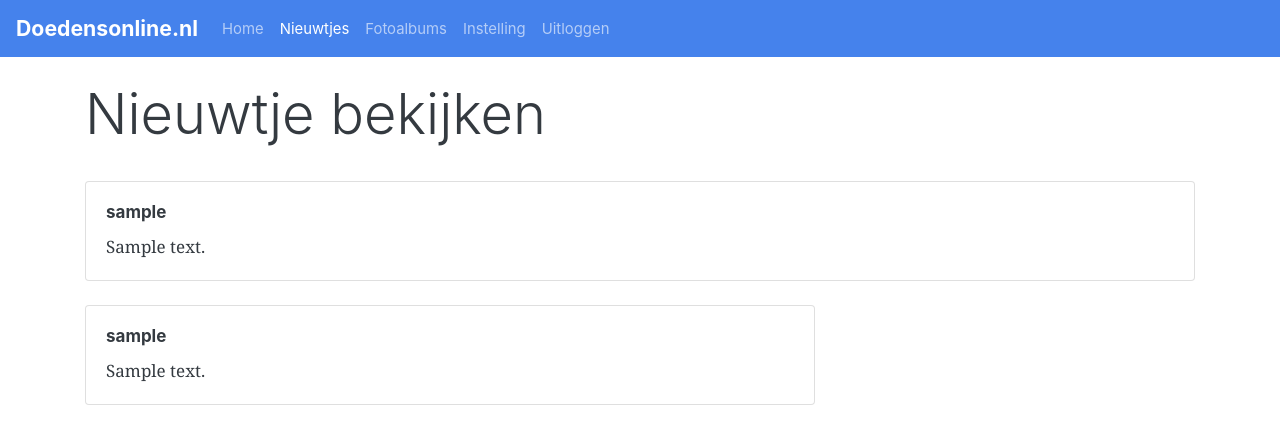
After one commit to zeebonk/doedensonline, a Django app: page /posts/1/ in a window 1280 px wide. The commit adds this page. Shown: the top 444 px of the page. Run offline with Django 3.2, Linux system fonts and the light colour scheme; tables that the repository leaves empty hold one stand-in row (values such as "Sample post"); some libraries are stand-ins or nearby versions.

Commit message:
Add and delete posts

```diff
--- /dev/null
+++ b/doedensonline/doedensonline/mixins.py
@@ -0,0 +1,16 @@
+from crispy_forms.helper import FormHelper
+
+
+class BaseMixin:
+    def get_context_data(self, **kwargs):
+        context = super().get_context_data(**kwargs)
+        context["page_title"] = self.page_title
+        return context
+
+    def get_form(self, form_class=None):
+        form = super().get_form(form_class)
+        if hasattr(self, "form_layout"):
+            form.helper = FormHelper()
+            form.helper.attrs = {"novalidate": "novalidate"}
+            form.helper.layout = self.form_layout
+        return form
--- a/doedensonline/doedensonline/settings.py
+++ b/doedensonline/doedensonline/settings.py
@@ -38,6 +38,7 @@ INSTALLED_APPS = [
     "django.contrib.sessions",
     "django.contrib.messages",
     "django.contrib.staticfiles",
+    "crispy_forms",
     "home",
     "posts",
     "albums",
@@ -117,3 +118,8 @@ USE_TZ = True
 # https://docs.djangoproject.com/en/3.0/howto/static-files/
 
 STATIC_URL = "/static/"
+
+
+# Crispy forms
+
+CRISPY_TEMPLATE_PACK = "bootstrap4"
--- a/doedensonline/home/templates/home/base.html
+++ b/doedensonline/home/templates/home/base.html
@@ -9,7 +9,7 @@
     <link rel="stylesheet" href="https://stackpath.bootstrapcdn.com/bootswatch/4.4.1/litera/bootstrap.min.css" crossorigin="anonymous">
 
 
-    <title>{% block head_title %}Unknown{% endblock %} - Doedensonline.nl</title>
+    <title>{{ page_title }} - Doedensonline.nl</title>
   </head>
   <body>
     <nav class="navbar sticky-top sticky-top navbar-expand-md  navbar-dark bg-primary ">
@@ -39,9 +39,9 @@
     </nav>
 
     <div class="container">
-        <div class="row" style="padding: 1.5em 0">
+        <div class="row mb-4 pt-4">
             <div class="col">
-                <h1>{% block body_title %}Unknown{% endblock %}</h1>
+                <h1 class="display-4">{{ page_title }}</h1>
             </div>
         </div>
         <div class="row">
--- a/doedensonline/home/urls.py
+++ b/doedensonline/home/urls.py
@@ -5,5 +5,5 @@ from . import views
 
 app_name = "home"
 urlpatterns = [
-    path("", views.index, name="index"),
+    path("", views.IndexView.as_view(), name="index"),
 ]
--- a/doedensonline/posts/models.py
+++ b/doedensonline/posts/models.py
@@ -3,6 +3,13 @@ from django.db import models
 
 
 class Post(models.Model):
+    class Status(models.TextChoices):
+        LIVE = ("live", "Live")
+        DELETED = ("deleted", "Deleted")
+
+    status = models.CharField(
+        max_length=10, choices=Status.choices, default=Status.LIVE
+    )
     author = models.ForeignKey(User, on_delete=models.CASCADE)
     message = models.TextField()
     created_at = models.DateTimeField(auto_now_add=True)
--- /dev/null
+++ b/doedensonline/posts/templates/posts/post_detail.html
@@ -0,0 +1,41 @@
+{% extends 'home/base.html' %}
+
+{% block head_title %}Nieuwtjes{% endblock %}
+{% block body_title %}Nieuwtjes{% endblock %}
+
+{% block content %}
+    <div class="col">
+
+        <div class="row">
+            <div class="col">
+
+                <div class="card mb-4">
+                    <div class="card-body">
+                    <h6 class="card-title">{{ post.author.username }}</h6>
+                        <p class="card-text">{{ post.message }}</p>
+                    </div>
+                </div>
+
+            </div>
+        </div>
+
+        {% for comment in post.comment_set.all %}
+            {% with flip=forloop.counter|divisibleby:2 %}
+                <div class="row {% if flip %}justify-content-end{% endif %}">
+                    <div class="col-lg-8">
+
+                        <div class="card mb-4">
+                            <div class="card-body">
+                            <h6 class="card-title {% if flip %}text-right{% endif %}">{{ comment.author.username }}</h6>
+                                <p class="card-text">{{ comment.message }}</p>
+                            </div>
+                        </div>
+
+                    </div>
+                </div>
+            {% endwith %}
+        {% endfor %}
+
+    </div>
+
+{% endblock %}
--- a/doedensonline/posts/urls.py
+++ b/doedensonline/posts/urls.py
@@ -5,6 +5,8 @@ from . import views
 
 app_name = "posts"
 urlpatterns = [
-    path("", views.PostList.as_view(), name="list"),
-    path("create", views.PostCreate.as_view(), name="create"),
+    path("", views.PostListView.as_view(), name="list"),
+    path("create", views.PostCreateView.as_view(), name="create"),
+    path("<int:pk>/", views.PostDetailView.as_view(), name="detail"),
+    path("<int:pk>/delete", views.PostDeleteView.as_view(), name="delete"),
 ]
--- a/doedensonline/posts/views.py
+++ b/doedensonline/posts/views.py
@@ -1,20 +1,57 @@
+from crispy_forms.layout import HTML, ButtonHolder, Div, Field, Layout, Submit
 from django.urls import reverse_lazy
-from django.views.generic import CreateView, ListView
+from django.views.generic import CreateView, DetailView, ListView, UpdateView
+
+from doedensonline.mixins import BaseMixin
 
 from .models import Post
 
 
-class PostList(ListView):
+class PostListView(BaseMixin, ListView):
+    page_title = "Laaste nieuwtjes"
     paginate_by = 5
-    model = Post
+    queryset = Post.objects.filter(status=Post.Status.LIVE)
     ordering = ["-created_at"]
 
 
-class PostCreate(CreateView):
+class PostDetailView(BaseMixin, DetailView):
+    page_title = "Nieuwtje bekijken"
+    model = Post
+
+
+class PostDeleteView(BaseMixin, UpdateView):
+    page_title = "Nieuwtje verwijderen"
+    model = Post
+    fields = []
+    success_url = reverse_lazy("posts:list")
+
+    form_layout = Layout(
+        HTML("<p>Weet je zeker dat je dit nieuwtje wilt verwijderen?</p>"),
+        Div(
+            Submit("submit", "Ja, verwijder", css_class="btn btn-primary"),
+            HTML(
+                """<a href="{% url 'posts:list' %}" class="btn btn-secondary">Nee, ga terug</a>"""
+            ),
+            css_class="btn-group",
+        ),
+    )
+
+    def form_valid(self, form):
+        form.instance.status = Post.Status.DELETED
+        return super().form_valid(form)
+
+
+class PostCreateView(BaseMixin, CreateView):
+    page_title = "Nieuwtje toevoegen"
     model = Post
     fields = ["message"]
     success_url = reverse_lazy("posts:list")
 
+    form_layout = Layout(
+        Field("message"),
+        ButtonHolder(Submit("submit", "Plaatsen", css_class="btn btn-primary"),),
+    )
+
     def form_valid(self, form):
         form.instance.author = self.request.user
         return super().form_valid(form)
```
Also changed, not shown: doedensonline/home/views.py (+7 -4 lines), doedensonline/posts/templates/posts/post_form.html (+3 -4 lines), doedensonline/posts/templates/posts/post_list.html (+18 -5 lines), doedensonline/posts/migrations/0005_post_status.py (added), doedensonline/posts/migrations/0006_auto_20200215_1307.py (added), 2 other files.
